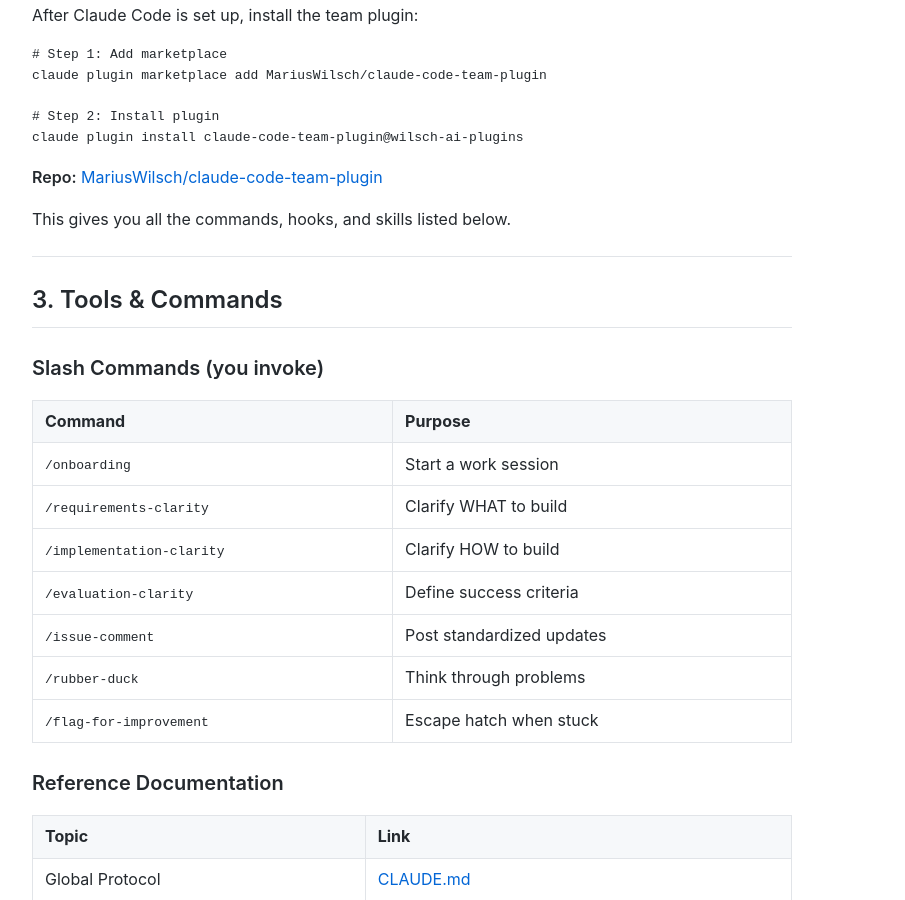
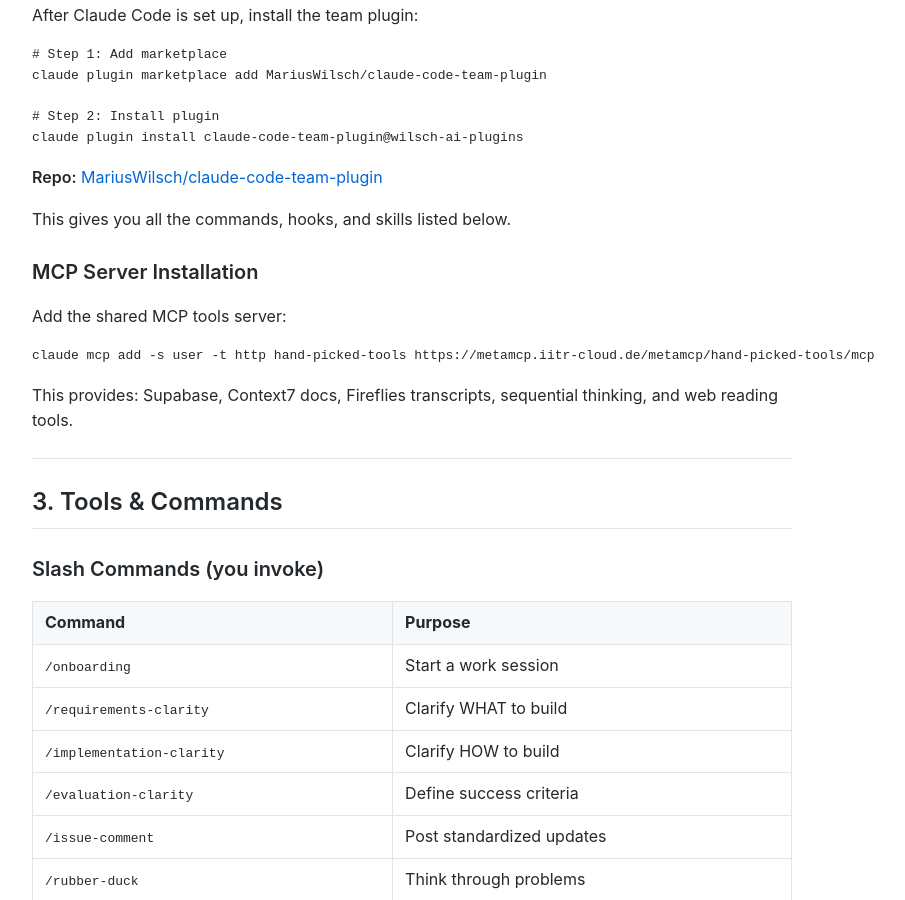
Before and after one commit to MariusWilsch/public-wilsch-ai-pages, a Jekyll site: the page built from global/mohamed-onboarding-reference.md, in a window 1280 px wide and 900 px high, scrolled down 982 px. Shown: the whole window, without its empty margins (228-1133 px from the left). Built offline with Jekyll 4.4.1, drawn with Linux system fonts in a browser that asks for light colours; our own code applies the rules of GitHub Pages for plain Markdown files.

Commit message:
Sync from hippocampus 2026-01-16

````diff
--- a/global/mohamed-onboarding-reference.md
+++ b/global/mohamed-onboarding-reference.md
@@ -41,6 +41,16 @@ claude plugin install claude-code-team-plugin@wilsch-ai-plugins
 **Repo:** [MariusWilsch/claude-code-team-plugin](https://github.com/MariusWilsch/claude-code-team-plugin)
 
 This gives you all the commands, hooks, and skills listed below.
+
+### MCP Server Installation
+
+Add the shared MCP tools server:
+
+```bash
+claude mcp add -s user -t http hand-picked-tools https://metamcp.iitr-cloud.de/metamcp/hand-picked-tools/mcp
+```
+
+This provides: Supabase, Context7 docs, Fireflies transcripts, sequential thinking, and web reading tools.
 
 ---
 
````
